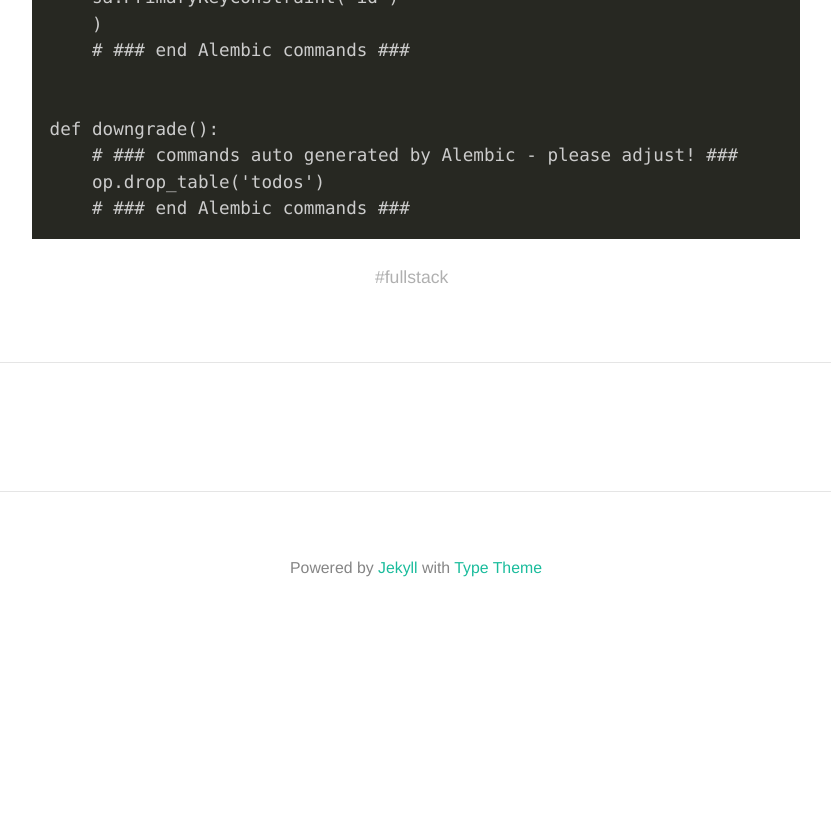
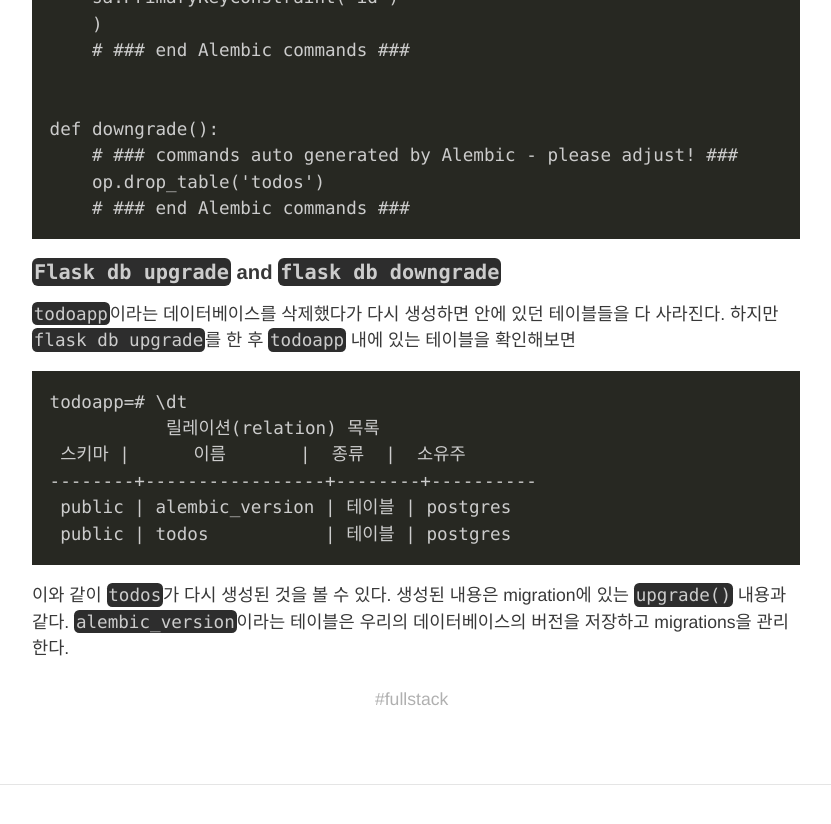
Before and after one commit to HyunlangBan/hyunlangban.github.io, a Jekyll site: the page built from _posts/2020-02-16-fullstack-migrate.md, in a window 1280 px wide and 900 px high, scrolled down 2872 px. Shown: the top 824 px of the window, without its empty margins (224-1055 px from the left). Built offline with Jekyll 4.4.1, drawn with Linux system fonts in a browser that asks for light colours; nearby versions of some CDN libraries; some web fonts are replaced; comment, search, counter and statistics services are not loaded; before the commit the page ends 3516 px from its top, so only the background shows below that.

Commit message:
Update 2020-02-16-fullstack-migrate.md

````diff
--- a/_posts/2020-02-16-fullstack-migrate.md
+++ b/_posts/2020-02-16-fullstack-migrate.md
@@ -101,3 +101,19 @@ def downgrade():
     op.drop_table('todos')
     # ### end Alembic commands ###
 ```
+
+#### `Flask db upgrade` and `flask db downgrade`
+`todoapp`이라는 데이터베이스를 삭제했다가 다시 생성하면 안에 있던 테이블들을 다 사라진다.
+하지만 `flask db upgrade`를 한 후 `todoapp` 내에 있는 테이블을 확인해보면
+
+```
+todoapp=# \dt
+           릴레이션(relation) 목록
+ 스키마 |      이름       |  종류  |  소유주
+--------+-----------------+--------+----------
+ public | alembic_version | 테이블 | postgres
+ public | todos           | 테이블 | postgres
+ ```
+
+이와 같이 `todos`가 다시 생성된 것을 볼 수 있다. 생성된 내용은 migration에 있는 `upgrade()` 내용과 같다.
+`alembic_version`이라는 테이블은 우리의 데이터베이스의 버전을 저장하고 migrations을 관리한다.
````
